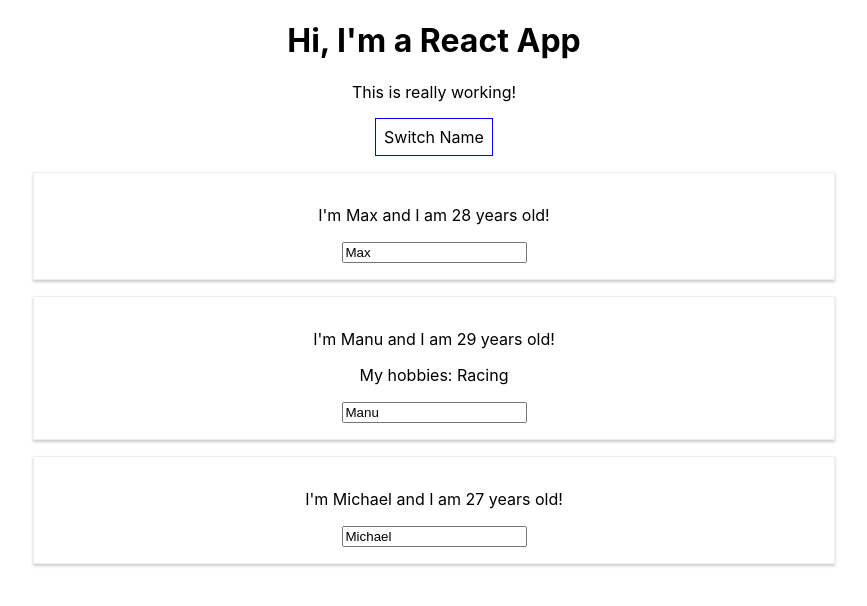
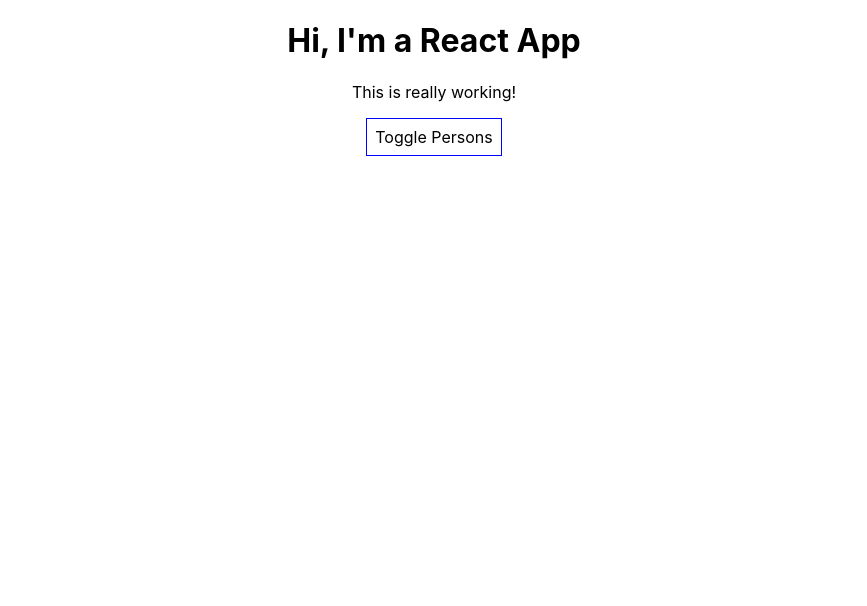
Before and after one commit to mdelfante/react-practice-app, a React (Create React App) app: page / in a window 1280 px wide. Shown: the top 606 px of the page, without its empty margins (206-1073 px from the left). Built offline with nearby package versions, Linux system fonts and the light colour scheme.

Commit message:
created a condition for displaying the people

```diff
--- a/src/App.js
+++ b/src/App.js
@@ -12,6 +12,7 @@ const App = props => {
   });
 
   const [otherState, setOtherState] = useState('some other value');
+  const [showPersonsState, setShowPersonsState] = useState(false);
 
   const switchNameHandler = (newName) => {
     setPersonsState({
@@ -33,6 +34,11 @@ const App = props => {
     });
   };
 
+  const togglePersonsHandler = () => {
+    const doesShow = showPersonsState;
+    setShowPersonsState(!doesShow);
+  };
+
   const style = {
     backgroundColor: 'white',
     font: 'inherit',
@@ -41,21 +47,31 @@ const App = props => {
     cursor: 'pointer'
   };
 
+  let persons = null;
+
+  if (showPersonsState) {
+    persons = (
+      <div>
+        <Person name={personsState.persons[0].name}
+                age={personsState.persons[0].age} />
+        <Person name={personsState.persons[1].name}
+                age={personsState.persons[1].age}
+                click={togglePersonsHandler.bind(this, 'Delf')}
+                changed={nameChangedHandler}>My hobbies: Racing</Person>
+        <Person name={personsState.persons[2].name}
+                age={personsState.persons[2].age} />
+      </div>
+    );
+  }
+
   return (
     <div className="App">
       <h1>Hi, I'm a React App</h1>
       <p>This is really working!</p>
       <button
         style={style}
-        onClick={switchNameHandler.bind(this, 'Maximilian')}>Switch Name</button>
-      <Person name={personsState.persons[0].name}
-              age={personsState.persons[0].age} />
-      <Person name={personsState.persons[1].name}
-              age={personsState.persons[1].age}
-              click={switchNameHandler.bind(this, 'Delf')}
-              changed={nameChangedHandler}>My hobbies: Racing</Person>
-      <Person name={personsState.persons[2].name}
-              age={personsState.persons[2].age} />
+        onClick={togglePersonsHandler.bind(this, 'Maximilian')}>Toggle Persons</button>
+      {persons}
     </div>
   );
 };
```
